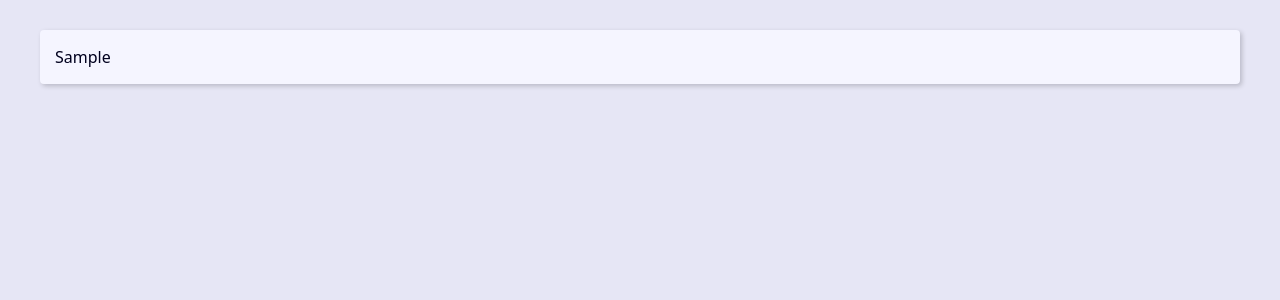
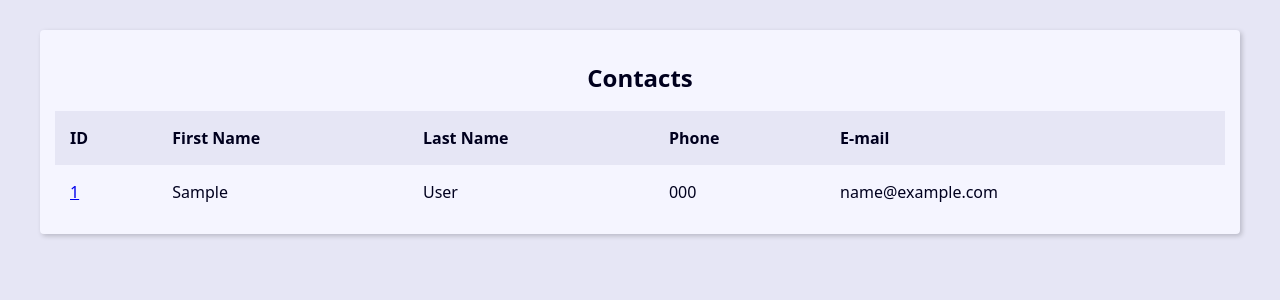
Before and after one commit to l3co/agenda, a Django app: page / in a window 1280 px wide. Shown: the top 300 px of the page. Run offline with Django 5.2, Linux system fonts and the light colour scheme; tables that the repository leaves empty hold one stand-in row (values such as "Sample post").

Commit message:
style(contact): format my index page

```diff
--- a/contact/templates/contact/index.html
+++ b/contact/templates/contact/index.html
@@ -1,8 +1,41 @@
 {% extends 'global/base.html' %}
 
 {% block content %}
-    {% for contact in contacts %}
-        <p>{{ contact.first_name }}</p>
-    {% endfor %}
-
+    <div class="responsive-table">
+        <table class="contacts-table">
+            <caption class="table-caption">
+                Contacts
+            </caption>
+            <thead>
+            <tr class="table-row table-row-header">
+                <th class="table-header">ID</th>
+                <th class="table-header">First Name</th>
+                <th class="table-header">Last Name</th>
+                <th class="table-header">Phone</th>
+                <th class="table-header">E-mail</th>
+            </tr>
+            </thead>
+            <tbody>
+            {% for contact in contacts %}
+                <tr class="table-row">
+                    <td class="table-cel">
+                        <a href="#">{{ contact.id }}</a>
+                    </td>
+                    <td class="table-cel">
+                        {{ contact.first_name }}
+                    </td>
+                    <td class="table-cel">
+                        {{ contact.last_name }}
+                    </td>
+                    <td class="table-cel">
+                        {{ contact.phone_number }}
+                    </td>
+                    <td class="table-cel">
+                        {{ contact.email }}
+                    </td>
+                </tr>
+            {% endfor %}
+            </tbody>
+        </table>
+    </div>
 {% endblock %}
```
